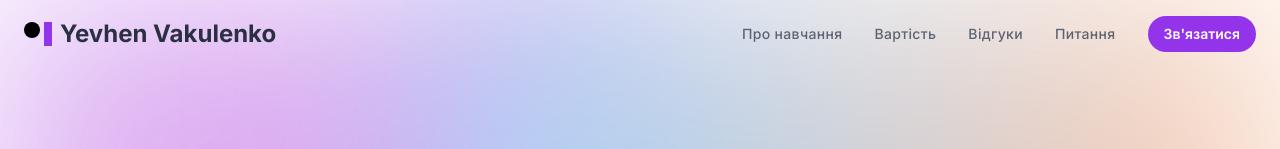
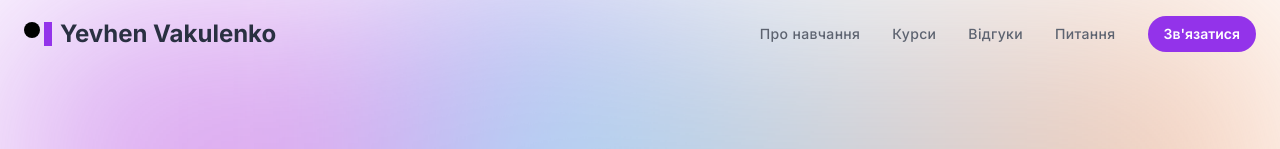
Before and after one commit to vakulenko10/tutorWebsite, a Next.js app: page / in a window 1280 px wide. Shown: the top 149 px of the page. Built offline with nearby package versions, Linux system fonts and the light colour scheme.

Commit message:
apostrophe removed

```diff
--- a/src/app/components/Header.jsx
+++ b/src/app/components/Header.jsx
@@ -90,7 +90,7 @@ const Header = () => {
                   className="block md:px-4 transition hover:text-primary"
                   onClick={hideHeader}
                 >
-                  <span>Вартість</span>
+                  <span>Курси</span>
                 </a>
               </li>
               <li>
@@ -120,7 +120,7 @@ const Header = () => {
               onClick={hideHeader}
             >
               <span className="relative text-sm font-semibold text-white">
-                Зв'язатися
+                Зв&apos;язатися
               </span>
             </a>
           </div>
--- a/src/app/components/HeroSection.jsx
+++ b/src/app/components/HeroSection.jsx
@@ -43,7 +43,7 @@ const HeroSection = () => {
               className="relative flex h-11 w-full items-center justify-center px-6 before:absolute before:inset-0 before:rounded-full before:bg-primary before:transition before:duration-300 hover:before:scale-105 active:duration-75 active:before:scale-95 sm:w-max"
             >
               <span className="relative text-base font-semibold text-white">
-                Зв'язатися
+              Зв&apos;язатися
               </span>
             </a>
             <a
```
